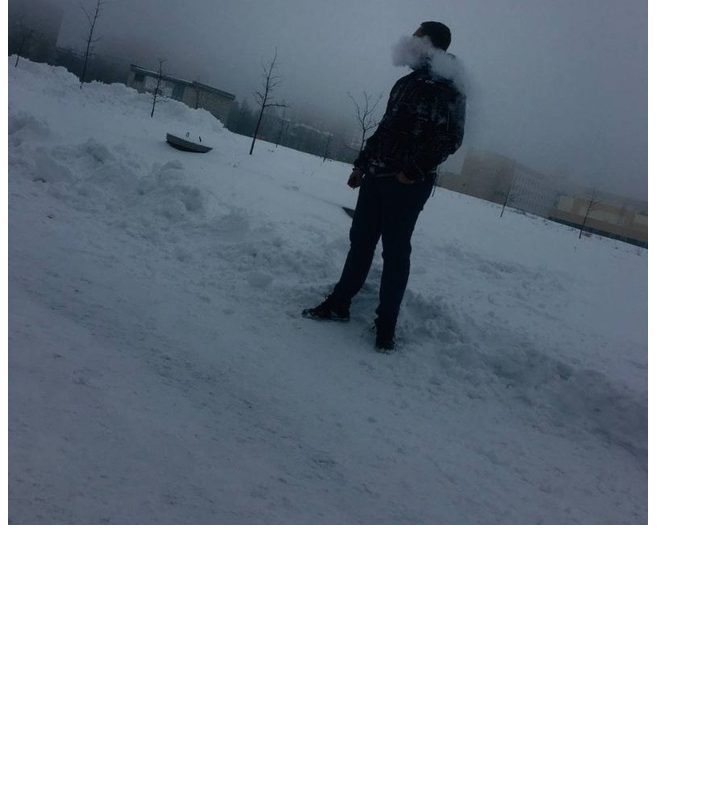
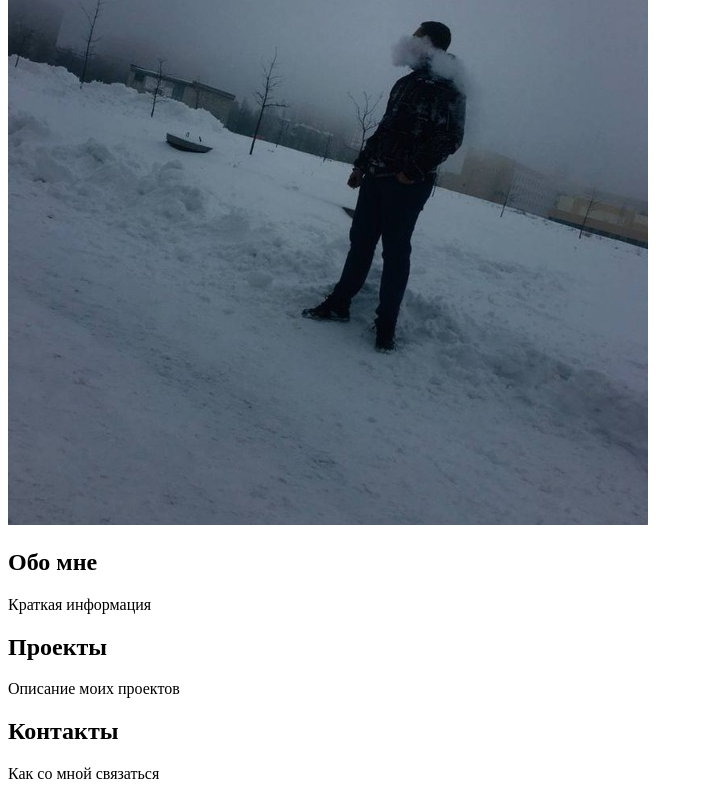
Before and after one commit to makson131/portfolio, a plain HTML site: page index.html in a window 1280 px wide. Shown: the part 330-1129 px from the top of the page, without its empty margins (0-703 px from the left). Before the commit the page ends 867 px from the top, so only its background shows below. Drawn offline with Linux system fonts and the light colour scheme.

Commit message:
Добавил много кода с дополнительной информацией

```diff
--- a/index.html
+++ b/index.html
@@ -22,9 +22,20 @@
     <main>
         <section id="about">
             <img src="/media/photo_1.jpg" alt="Упс, изображение не удалось загрузить :(">
+            <h2>Обо мне</h2>
+            <p>Краткая информация</p>
+        </section>
+        <section id="projects">
+            <h2>Проекты</h2>
+            <p>Описание моих проектов</p>
+        </section>
+        <section id="contact">
+            <h2>Контакты</h2>
+            <p>Как со мной связаться</p>
 
         </section>
     </main>
 
+
 </body>
 </html>
```
